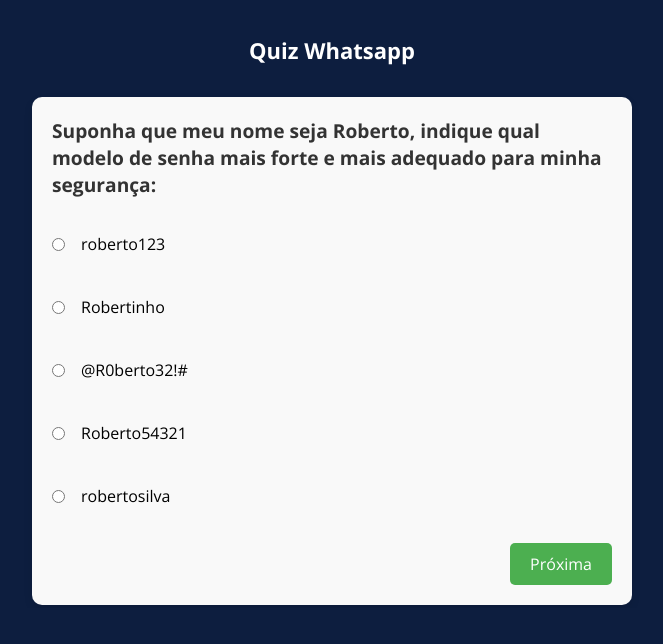
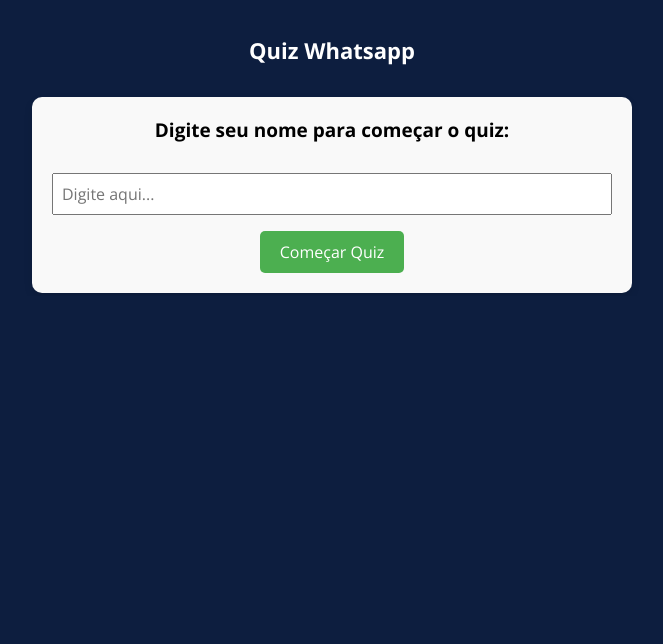
Before and after one commit to Andrengr0/safe-apps-front, a React (Vite) app: page /quizzes/whatsapp in a window 1280 px wide. Shown: the top 644 px of the page, without its empty margins (308-971 px from the left). Built offline with nearby package versions, Linux system fonts and the light colour scheme; the HTML template or start-up script is replaced by a standard one.

Commit message:
feat: integrando com api

```diff
--- a/package.json
+++ b/package.json
@@ -10,6 +10,7 @@
     "preview": "vite preview"
   },
   "dependencies": {
+    "axios": "^1.7.7",
     "framer-motion": "^11.3.8",
     "path": "^0.12.7",
     "react": "^18.3.1",
--- a/src/components/quizz/Quizz.css
+++ b/src/components/quizz/Quizz.css
@@ -11,6 +11,21 @@
   background-color: #f9f9f9;
   border-radius: 10px;
   box-shadow: 0 4px 8px rgba(0, 0, 0, 0.1);
+}
+
+.quiz-form .input-name{
+  width: 100%;
+  padding: 8px;
+  font-size: 1rem;
+}
+
+.name-form{
+  text-align: center;
+}
+
+.start-quiz-btn{
+  right: 0;
+  margin-top: 1rem;
 }
 
 /* Questões */
--- a/src/components/quizz/index.tsx
+++ b/src/components/quizz/index.tsx
@@ -1,6 +1,7 @@
 import React, { useState } from 'react';
 import { useForm, SubmitHandler } from 'react-hook-form';
-import './Quizz.css'; // Importa o arquivo de estilo
+import './Quizz.css';
+import QuizService from '@/services/api/QuizService';
 
 interface Question {
   id: number;
@@ -11,20 +12,32 @@
 
 interface QuizProps {
   questions: Question[];
+  quizTitle: string;
 }
 
-const Quiz: React.FC<QuizProps> = ({ questions }) => {
+const Quiz: React.FC<QuizProps> = ({ questions, quizTitle }) => {
   const { register, handleSubmit, setValue } = useForm();
-  const [currentQuestion, setCurrentQuestion] = useState(0); // Controla a questão atual
-  const [answers, setAnswers] = useState<Record<number, string>>({}); // Armazena as respostas
-  const [score, setScore] = useState<number | null>(null); // Armazena a pontuação
-  const [feedback, setFeedback] = useState<string | null>(null); // Armazena o feedback
-  const [isModalOpen, setIsModalOpen] = useState(false); // Controla o estado do modal de feedback
-  const [isIncompleteModalOpen, setIsIncompleteModalOpen] = useState(false); // Estado para o modal de questões não respondidas
+  const [currentQuestion, setCurrentQuestion] = useState(0);
+  const [answers, setAnswers] = useState<Record<number, string>>({});
+  const [name, setName] = useState<string>('');  // Nome do usuário
+  const [isNameSubmitted, setIsNameSubmitted] = useState(false); // Verifica se o nome foi submetido
+  const [score, setScore] = useState<number | null>(null);
+  const [feedback, setFeedback] = useState<string | null>(null);
+  const [isModalOpen, setIsModalOpen] = useState(false);
+  const [isIncompleteModalOpen, setIsIncompleteModalOpen] = useState(false);
 
   const question = questions[currentQuestion];
   const totalQuestions = questions.length;
   const pointsPerQuestion = 100 / totalQuestions;
+
+  // Função para enviar o nome e começar o quiz
+  const handleNameSubmit = () => {
+    if (!name.trim()) {
+      alert('Por favor, insira o seu nome antes de começar o quiz.');
+      return;
+    }
+    setIsNameSubmitted(true);  // Nome válido, inicia o quiz
+  };
 
   const handleNext = () => {
     if (currentQuestion < totalQuestions - 1) {
@@ -38,22 +51,22 @@
     }
   };
 
-  const onSubmitQuiz: SubmitHandler<any> = (data) => {
-
+  const onSubmitQuiz: SubmitHandler<any> = async (data) => {
     const unansweredQuestions = questions.filter(
       (question) => !data[question.id]
     );
 
     if (unansweredQuestions.length > 0) {
-      setIsIncompleteModalOpen(true); // Abre o modal de alerta
-      return; // Não envia o quiz
+      alert('Por favor, responda todas as questões antes de enviar o quiz.');
+      setIsIncompleteModalOpen(true);
+      return;
     }
 
     let totalScore = 0;
 
     questions.forEach((question) => {
       if (data[question.id] === question.correctAnswer) {
-        totalScore += pointsPerQuestion; // Pontuação proporcional
+        totalScore += pointsPerQuestion;
       }
     });
 
@@ -70,7 +83,25 @@
 
     setScore(totalScore);
     setFeedback(feedbackMessage);
-    setIsModalOpen(true); // Abre o modal ao enviar o quiz
+    setIsModalOpen(true);
+
+    // Preparar as respostas para o envio ao backend
+    const quizData = {
+      name,
+      quizId: quizTitle,
+      answers: questions.map((q) => ({
+        questionId: q.id.toString(),
+        correct: data[q.id] === q.correctAnswer,
+      })),
+    };
+
+    try {
+      // Chamar o serviço para enviar as respostas ao backend
+      await QuizService.submitAnswers(quizData);
+      console.log('Respostas enviadas com sucesso!');
+    } catch (error) {
+      console.error('Erro ao enviar respostas:', error);
+    }
   };
 
   const saveAnswer = (questionId: number, value: string) => {
@@ -88,9 +119,26 @@
 
   return (
     <div>
-      {score === null ? (
+      {!isNameSubmitted ? (
+        // Página inicial para o nome do usuário
+        <div className="name-form quiz-form">
+          <h2>Digite seu nome para começar o quiz:</h2>
+          <input
+            className='input-name'
+            id="name"
+            type="text"
+            value={name}
+            onChange={(e) => setName(e.target.value)}
+            placeholder="Digite aqui..."
+            required
+          />
+          <button className="start-quiz-btn prev-btn" onClick={handleNameSubmit}>
+            Começar Quiz
+          </button>
+        </div>
+      ) : score === null ? (
         <form className="quiz-form" onSubmit={handleSubmit(onSubmitQuiz)}>
-          {/* Exibe o formulário antes do envio */}
+          {/* Exibe a questão atual */}
           <div className="quiz-question">
             <h4 className="question-title">{question.question}</h4>
             <div className="options-group">
@@ -110,6 +158,7 @@
             </div>
           </div>
 
+          {/* Botões de navegação */}
           <div className="navigation-buttons">
             <button
               type="button"
@@ -132,7 +181,7 @@
           </div>
         </form>
       ) : (
-        // Mantém o mesmo layout após o envio
+        // Mostrar feedback após envio
         <div className="quiz-form">
           <div className="quiz-question">
             <h4 className="question-title">{question.question}</h4>
@@ -141,13 +190,12 @@
                 const isCorrect = option === question.correctAnswer;
                 const isSelected = answers[question.id] === option;
 
-                // Definindo a cor de fundo com base na resposta correta/incorreta
                 const backgroundColor =
                   isSelected && isCorrect
-                    ? '#a0c5a2' // Resposta correta
+                    ? '#a0c5a2'
                     : isSelected && !isCorrect
-                    ? '#e08282' // Resposta incorreta
-                    : 'transparent'; // Opções não selecionadas ou não relevantes
+                    ? '#e08282'
+                    : 'transparent';
 
                 return (
                   <label
--- a/src/pages/quizzes/quizzWhatsapp/index.tsx
+++ b/src/pages/quizzes/quizzWhatsapp/index.tsx
@@ -1,6 +1,6 @@
 import React from 'react';
 import Quiz from '@/components/quizz';
-import '../QuizTema.css';
+import '../QuizTema.css'; // Verifique se o caminho está correto
 
 const QuizzWhatsapp: React.FC = () => {
   // Questões do quiz
@@ -64,7 +64,8 @@
   return (
     <div className='quizz-tema-whatsapp'>
       <h1 className='tittle-quizz-tema'>Quiz Whatsapp</h1>
-      <Quiz questions={questions} />
+      {/* Passar também o título ou ID do quiz */}
+      <Quiz questions={questions} quizTitle="Whatsapp" />
     </div>
   );
 };
--- /dev/null
+++ b/src/services/api/QuizService.tsx
@@ -0,0 +1,22 @@
+import api from './api'; // Aqui importamos a instância Axios configurada
+
+interface QuizData {
+  name: string;
+  quizId: string;
+  answers: { questionId: string; correct: boolean }[];
+}
+
+const QuizService = {
+  submitAnswers: async (quizData: QuizData) => {
+    try {
+        console.log('Respostas recebidas:', quizData);
+      const response = await api.post('/submit-answer', quizData);
+      return response.data;
+    } catch (error) {
+      console.error('Erro ao enviar as respostas:', error);
+      throw error;
+    }
+  },
+};
+
+export default QuizService;
--- a/src/services/api/api.tsx
+++ b/src/services/api/api.tsx
@@ -0,0 +1,11 @@
+import axios from 'axios';
+
+// Configuração básica do Axios
+const api = axios.create({
+  baseURL: 'http://localhost:3000/api', // Coloque aqui a URL do seu backend
+  headers: {
+    'Content-Type': 'application/json',
+  },
+});
+
+export default api;
```
Also changed, not shown: 1 other file (tests, documents, lock files or other folders).
